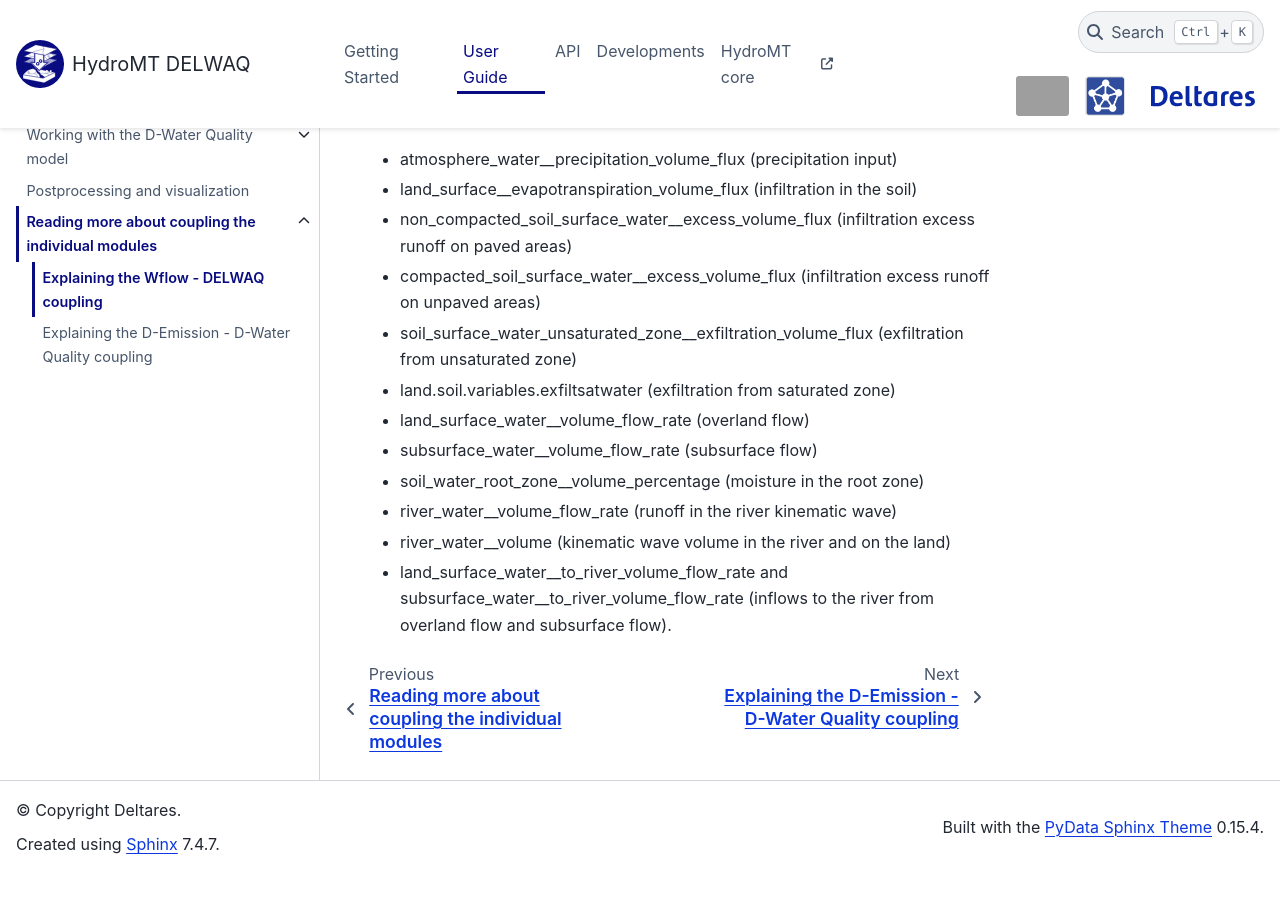
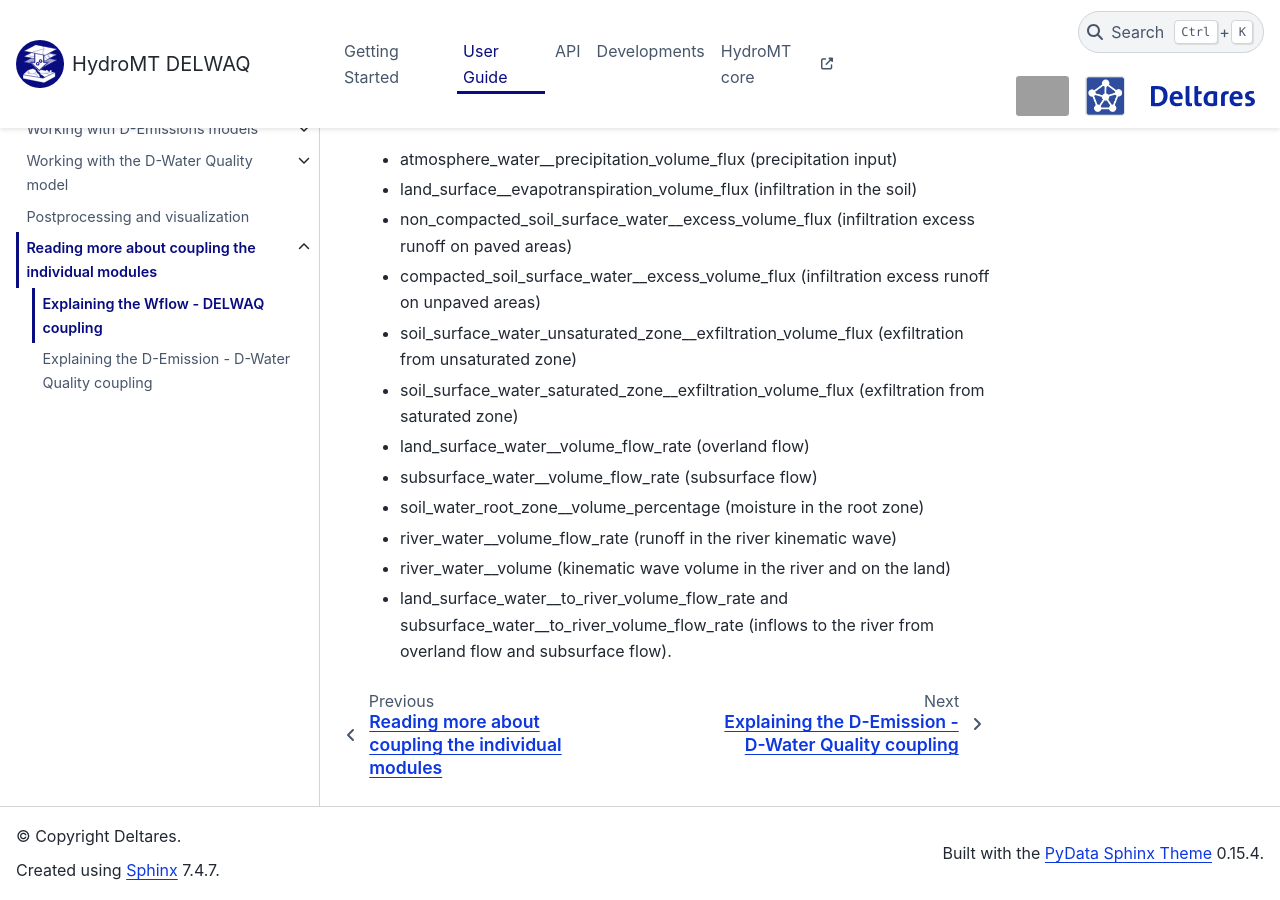
Before and after one commit to Deltares/hydromt_delwaq, a Sphinx documentation site: the page built from docs/user_guide/coupling_wflow.rst, in a window 1280 px wide and 900 px high, scrolled down 2554 px. Built offline with Sphinx 7.4.7 and the PyData theme 0.15.4, drawn with Linux system fonts in a browser that asks for light colours; pages that are not in the unit, such as notebooks, are missing from menus; before the commit the page ends 3427 px from its top, so only the background shows below that; grey boxes are pictures that could not be loaded.

Commit message:
update exfiltsatwater variable for wflow 1.0.1

```diff
--- a/docs/user_guide/coupling_wflow.rst
+++ b/docs/user_guide/coupling_wflow.rst
@@ -74,7 +74,7 @@ In order to prepare hydrological fluxes for DELWAQ from Wflow, Wflow should be r
 - non_compacted_soil_surface_water__excess_volume_flux (infiltration excess runoff on paved areas)
 - compacted_soil_surface_water__excess_volume_flux (infiltration excess runoff on unpaved areas)
 - soil_surface_water_unsaturated_zone__exfiltration_volume_flux (exfiltration from unsaturated zone)
-- land.soil.variables.exfiltsatwater (exfiltration from saturated zone)
+- soil_surface_water_saturated_zone__exfiltration_volume_flux (exfiltration from saturated zone)
 - land_surface_water__volume_flow_rate (overland flow)
 - subsurface_water__volume_flow_rate (subsurface flow)
 - soil_water_root_zone__volume_percentage (moisture in the root zone)
```
Also changed, not shown: 2 other files.
